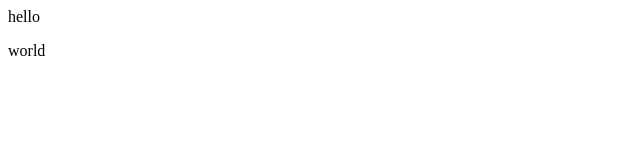
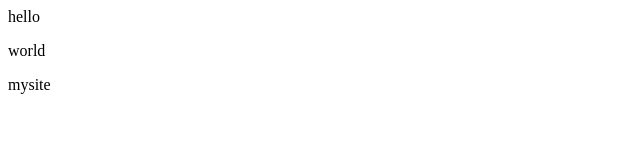
Before and after one commit to delgadomanuelfrancis-mf/demo, a plain HTML site: page index.html in a window 1280 px wide. Shown: the full height of the page, 0-640 px from the left. Drawn offline with Linux system fonts and the light colour scheme.

Commit message:
add mysite

```diff
--- a/index.html
+++ b/index.html
@@ -1,2 +1,3 @@
 <div>hello</div>
 <p>world</p>
+<p>mysite</p>
```
